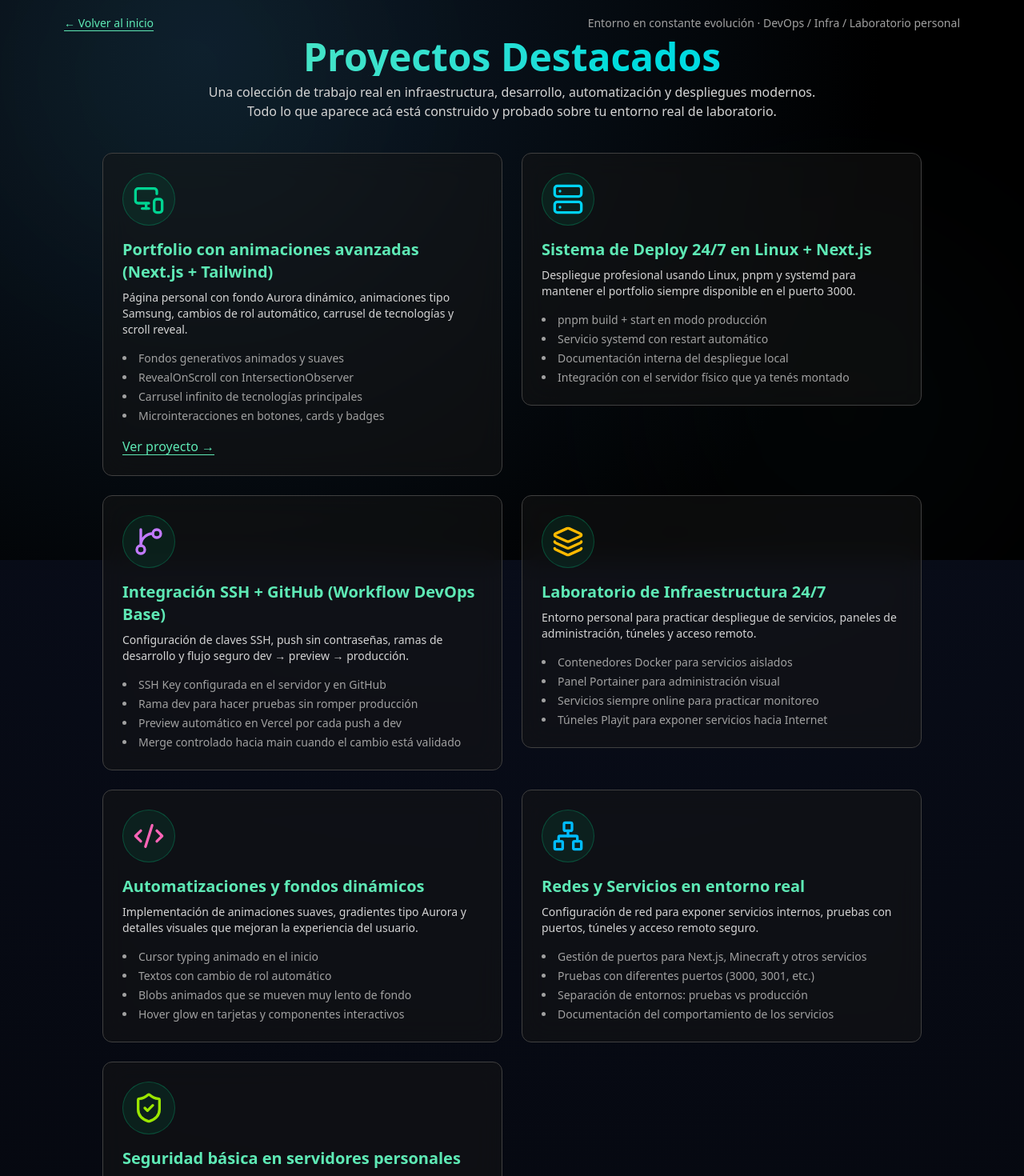
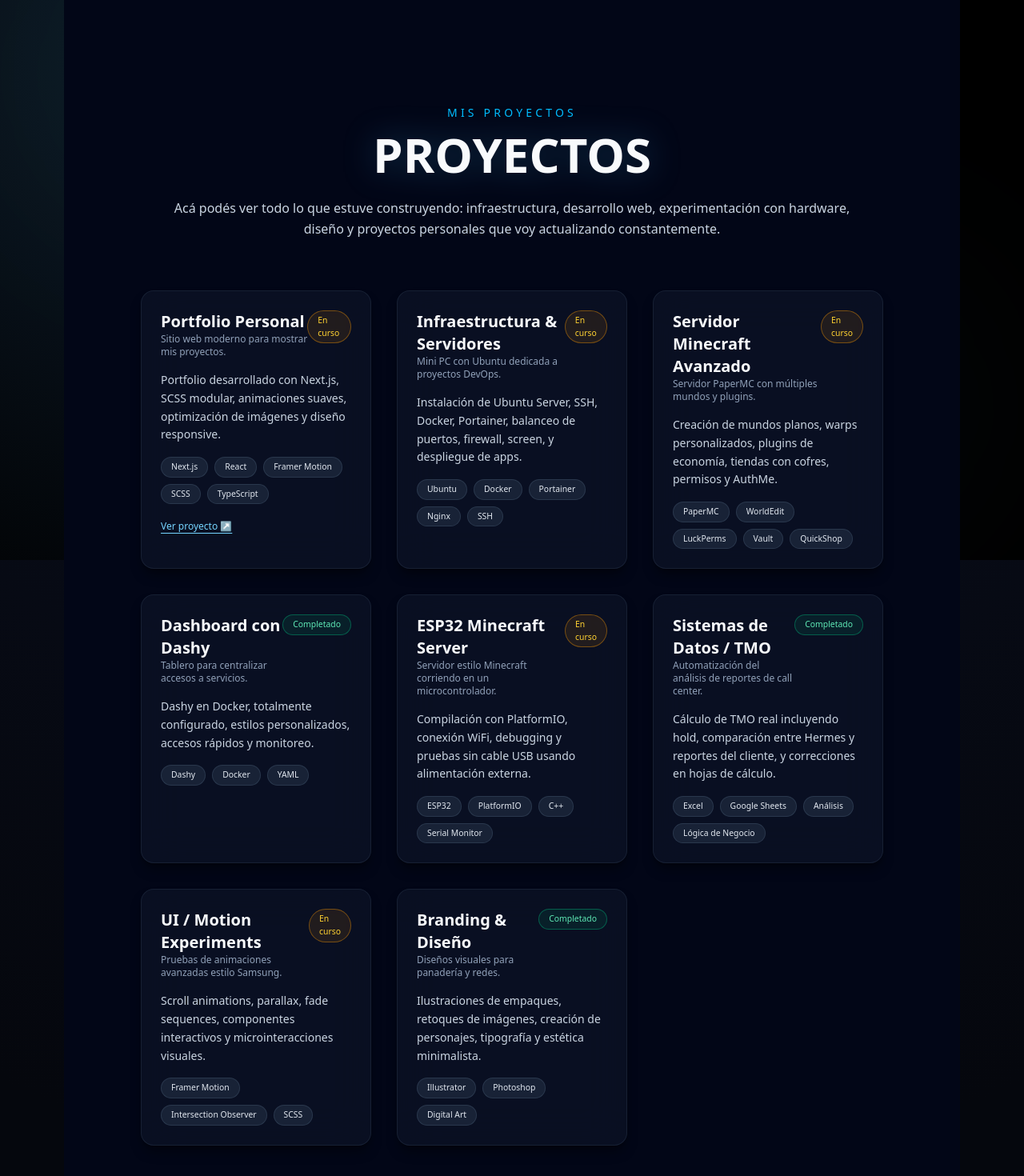
Before and after one commit to SebastianBrusca/seba-portfolio, a Next.js app: page /projects in a window 1280 px wide. Shown: the part 100-1570 px from the top of the page at 80% size. Built offline with nearby package versions, Linux system fonts and the light colour scheme.

Commit message:
Agregado de proyectos, animaciones y nueva UI

```diff
--- a/package.json
+++ b/package.json
@@ -9,6 +9,7 @@
     "lint": "eslint"
   },
   "dependencies": {
+    "framer-motion": "^12.23.25",
     "lucide-react": "^0.555.0",
     "next": "16.0.6",
     "react": "19.2.0",
--- a/src/app/page.tsx
+++ b/src/app/page.tsx
@@ -7,9 +7,9 @@ import Link from "next/link";
 import { useEffect, useState } from "react";
 
 const roles = [
-  "Administrador de sistemas",
-  "Entusiasta de DevOps",
-  "Técnico en hardware y redes",
+  "Administrador de sistemas.",
+  "Entusiasta de DevOps.",
+  "Técnico en hardware y redes.",
 ];
 
 export default function HomePage() {
@@ -41,7 +41,7 @@ export default function HomePage() {
 
               <div className="space-y-2">
                 <h1 className="text-3xl font-semibold tracking-tight sm:text-4xl lg:text-5xl">
-                  Sebastián <span className="text-emerald-400">Brusca</span>
+                  Sebastián A. <span className="text-emerald-400">Brusca</span>
                 </h1>
                 <p className="text-base text-neutral-300 sm:text-lg">
                   Técnico Electromecánico · Estudiante de DevOps
--- a/src/app/projects/page.tsx
+++ b/src/app/projects/page.tsx
@@ -1,225 +1,193 @@
 "use client";
 
+import Layout from "@/components/Layout";
+import { motion } from "framer-motion";
 import Link from "next/link";
-import Layout from "@/components/Layout";
-import RevealOnScroll from "@/components/RevealOnScroll";
-import {
-  Code2,
-  Server,
-  GitBranch,
-  MonitorSmartphone,
-  Layers,
-  Network,
-  ShieldCheck,
-} from "lucide-react";
 
-export default function ProjectsPage() {
-  const projects = [
+type ProjectStatus = "En curso" | "Completado";
+
+interface Project {
+  title: string;
+  summary: string;
+  description: string;
+  status: ProjectStatus;
+  tech: string[];
+  link?: string;
+}
+
+const projects: Project[] = [
   {
-      title: "Portfolio con animaciones avanzadas (Next.js + Tailwind)",
-      icon: <MonitorSmartphone className="w-10 h-10 text-emerald-400" />,
+    title: "Portfolio Personal",
+    summary: "Sitio web moderno para mostrar mis proyectos.",
     description:
-        "Página personal con fondo Aurora dinámico, animaciones tipo Samsung, cambios de rol automático, carrusel de tecnologías y scroll reveal.",
-      details: [
-        "Fondos generativos animados y suaves",
-        "RevealOnScroll con IntersectionObserver",
-        "Carrusel infinito de tecnologías principales",
-        "Microinteracciones en botones, cards y badges",
-      ],
-      link: "https://seba-portfolio-nine.vercel.app/",
+      "Portfolio desarrollado con Next.js, SCSS modular, animaciones suaves, optimización de imágenes y diseño responsive.",
+    status: "En curso",
+    tech: ["Next.js", "React", "Framer Motion", "SCSS", "TypeScript"],
+    link: "#",
   },
   {
-      title: "Sistema de Deploy 24/7 en Linux + Next.js",
-      icon: <Server className="w-10 h-10 text-cyan-400" />,
+    title: "Infraestructura & Servidores",
+    summary: "Mini PC con Ubuntu dedicada a proyectos DevOps.",
     description:
-        "Despliegue profesional usando Linux, pnpm y systemd para mantener el portfolio siempre disponible en el puerto 3000.",
-      details: [
-        "pnpm build + start en modo producción",
-        "Servicio systemd con restart automático",
-        "Documentación interna del despliegue local",
-        "Integración con el servidor físico que ya tenés montado",
-      ],
+      "Instalación de Ubuntu Server, SSH, Docker, Portainer, balanceo de puertos, firewall, screen, y despliegue de apps.",
+    status: "En curso",
+    tech: ["Ubuntu", "Docker", "Portainer", "Nginx", "SSH"],
   },
   {
-      title: "Integración SSH + GitHub (Workflow DevOps Base)",
-      icon: <GitBranch className="w-10 h-10 text-purple-400" />,
+    title: "Servidor Minecraft Avanzado",
+    summary: "Servidor PaperMC con múltiples mundos y plugins.",
     description:
-        "Configuración de claves SSH, push sin contraseñas, ramas de desarrollo y flujo seguro dev → preview → producción.",
-      details: [
-        "SSH Key configurada en el servidor y en GitHub",
-        "Rama dev para hacer pruebas sin romper producción",
-        "Preview automático en Vercel por cada push a dev",
-        "Merge controlado hacia main cuando el cambio está validado",
-      ],
+      "Creación de mundos planos, warps personalizados, plugins de economía, tiendas con cofres, permisos y AuthMe.",
+    status: "En curso",
+    tech: ["PaperMC", "WorldEdit", "LuckPerms", "Vault", "QuickShop"],
   },
   {
-      title: "Laboratorio de Infraestructura 24/7",
-      icon: <Layers className="w-10 h-10 text-amber-400" />,
+    title: "Dashboard con Dashy",
+    summary: "Tablero para centralizar accesos a servicios.",
     description:
-        "Entorno personal para practicar despliegue de servicios, paneles de administración, túneles y acceso remoto.",
-      details: [
-        "Contenedores Docker para servicios aislados",
-        "Panel Portainer para administración visual",
-        "Servicios siempre online para practicar monitoreo",
-        "Túneles Playit para exponer servicios hacia Internet",
-      ],
+      "Dashy en Docker, totalmente configurado, estilos personalizados, accesos rápidos y monitoreo.",
+    status: "Completado",
+    tech: ["Dashy", "Docker", "YAML"],
   },
   {
-      title: "Automatizaciones y fondos dinámicos",
-      icon: <Code2 className="w-10 h-10 text-pink-400" />,
+    title: "ESP32 Minecraft Server",
+    summary: "Servidor estilo Minecraft corriendo en un microcontrolador.",
     description:
-        "Implementación de animaciones suaves, gradientes tipo Aurora y detalles visuales que mejoran la experiencia del usuario.",
-      details: [
-        "Cursor typing animado en el inicio",
-        "Textos con cambio de rol automático",
-        "Blobs animados que se mueven muy lento de fondo",
-        "Hover glow en tarjetas y componentes interactivos",
-      ],
+      "Compilación con PlatformIO, conexión WiFi, debugging y pruebas sin cable USB usando alimentación externa.",
+    status: "En curso",
+    tech: ["ESP32", "PlatformIO", "C++", "Serial Monitor"],
   },
   {
-      title: "Redes y Servicios en entorno real",
-      icon: <Network className="w-10 h-10 text-sky-400" />,
+    title: "Sistemas de Datos / TMO",
+    summary: "Automatización del análisis de reportes de call center.",
     description:
-        "Configuración de red para exponer servicios internos, pruebas con puertos, túneles y acceso remoto seguro.",
-      details: [
-        "Gestión de puertos para Next.js, Minecraft y otros servicios",
-        "Pruebas con diferentes puertos (3000, 3001, etc.)",
-        "Separación de entornos: pruebas vs producción",
-        "Documentación del comportamiento de los servicios",
-      ],
+      "Cálculo de TMO real incluyendo hold, comparación entre Hermes y reportes del cliente, y correcciones en hojas de cálculo.",
+    status: "Completado",
+    tech: ["Excel", "Google Sheets", "Análisis", "Lógica de Negocio"],
   },
   {
-      title: "Seguridad básica en servidores personales",
-      icon: <ShieldCheck className="w-10 h-10 text-lime-400" />,
+    title: "UI / Motion Experiments",
+    summary: "Pruebas de animaciones avanzadas estilo Samsung.",
     description:
-        "Buenas prácticas iniciales para proteger accesos, tokens y despliegues en un entorno personal en crecimiento.",
-      details: [
-        "Uso de SSH en lugar de contraseñas planas",
-        "Revocación de tokens expuestos",
-        "Separación de cuentas y permisos",
-        "Primeros pasos hacia un entorno más seguro",
-      ],
+      "Scroll animations, parallax, fade sequences, componentes interactivos y microinteracciones visuales.",
+    status: "En curso",
+    tech: ["Framer Motion", "Intersection Observer", "SCSS"],
+  },
+  {
+    title: "Branding & Diseño",
+    summary: "Diseños visuales para panadería y redes.",
+    description:
+      "Ilustraciones de empaques, retoques de imágenes, creación de personajes, tipografía y estética minimalista.",
+    status: "Completado",
+    tech: ["Illustrator", "Photoshop", "Digital Art"],
   },
 ];
 
-  const roadmap = [
-    "Agregar monitoreo básico (logs, alertas simples, health checks).",
-    "Integrar pipeline de CI/CD para automatizar test + deploy.",
-    "Añadir más servicios en contenedores (bases de datos, paneles, bots).",
-    "Publicar proyectos adicionales de scripting en Python para automatizar tareas.",
-    "Documentar todo el laboratorio como si fuera un entorno de trabajo real.",
-  ];
+const cardVariants = {
+  hidden: { opacity: 0, y: 40 },
+  visible: (i: number) => ({
+    opacity: 1,
+    y: 0,
+    transition: { delay: i * 0.13, duration: 0.55, ease: "easeOut" },
+  }),
+};
 
+const ProjectsPage = () => {
   return (
     <Layout>
-      <div className="flex flex-col gap-10 py-8">
-        {/* Encabezado */}
-        <RevealOnScroll>
-          <div className="flex items-center justify-between mb-2">
-            <Link
-              href="/"
-              className="text-sm text-emerald-300 hover:text-emerald-200 transition underline underline-offset-4"
+      <main className="min-h-screen w-full flex flex-col items-center px-4 md:px-10 lg:px-24 pt-36 pb-20 bg-[#020617]">
+
+        {/* Título */}
+        <motion.section
+          initial={{ opacity: 0, y: 20 }}
+          animate={{ opacity: 1, y: 0 }}
+          transition={{ duration: 0.6 }}
+          className="max-w-4xl text-center mb-16"
         >
-              ← Volver al inicio
-            </Link>
-            <span className="text-xs md:text-sm text-neutral-400">
-              Entorno en constante evolución · DevOps / Infra / Laboratorio personal
+          <p className="text-sm uppercase tracking-[0.3em] text-sky-400 mb-3">
+            Mis proyectos
+          </p>
+
+          <h1 className="text-4xl md:text-6xl font-bold text-slate-50 mb-6 drop-shadow-[0_0_20px_rgba(56,189,248,0.25)]">
+            PROYECTOS
+          </h1>
+
+          <p className="text-sm md:text-base text-slate-300 leading-relaxed">
+            Acá podés ver todo lo que estuve construyendo: infraestructura,
+            desarrollo web, experimentación con hardware, diseño y proyectos
+            personales que voy actualizando constantemente.
+          </p>
+        </motion.section>
+
+        {/* Grid de tarjetas */}
+        <section className="w-full max-w-6xl grid gap-6 md:gap-8 md:grid-cols-2 lg:grid-cols-3">
+          {projects.map((project, index) => (
+            <motion.article
+              key={project.title}
+              custom={index}
+              initial="hidden"
+              whileInView="visible"
+              viewport={{ once: true, amount: 0.25 }}
+              variants={cardVariants}
+              className="group relative overflow-hidden rounded-2xl border border-slate-800/70 bg-slate-900/60 backdrop-blur-xl p-6 flex flex-col gap-4 shadow-lg shadow-black/40"
+            >
+              {/* Efecto glow */}
+              <div className="pointer-events-none absolute inset-0 opacity-0 group-hover:opacity-100 transition duration-300 bg-[radial-gradient(circle_at_top,_rgba(56,189,248,0.18),_transparent_65%)]" />
+
+              {/* Header */}
+              <div className="relative flex justify-between items-start">
+                <div>
+                  <h2 className="text-xl font-semibold text-slate-50">
+                    {project.title}
+                  </h2>
+                  <p className="text-xs text-slate-400">{project.summary}</p>
+                </div>
+
+                <span
+                  className={`text-[0.65rem] px-3 py-1 rounded-full font-medium border
+                  ${
+                    project.status === "Completado"
+                      ? "bg-emerald-500/10 text-emerald-300 border-emerald-500/40"
+                      : "bg-amber-500/10 text-amber-300 border-amber-500/40"
+                  }`}
+                >
+                  {project.status}
                 </span>
               </div>
 
-          <h1 className="text-4xl md:text-5xl font-bold text-center bg-gradient-to-r from-emerald-300 to-cyan-400 bg-clip-text text-transparent">
-            Proyectos Destacados
-          </h1>
-          <p className="text-center text-neutral-300 max-w-3xl mx-auto mt-2">
-            Una colección de trabajo real en infraestructura, desarrollo,
-            automatización y despliegues modernos. Todo lo que aparece acá está
-            construido y probado sobre tu entorno real de laboratorio.
+              {/* Descripción */}
+              <p className="text-xs md:text-sm text-slate-300 leading-relaxed">
+                {project.description}
               </p>
-        </RevealOnScroll>
 
-        {/* Grid de proyectos */}
-        <div className="grid grid-cols-1 md:grid-cols-2 gap-6 max-w-5xl mx-auto">
-          {projects.map((p, i) => (
-            <RevealOnScroll key={i}>
-              <div
-                suppressHydrationWarning
-                className="
-                  group relative overflow-hidden
-                  bg-neutral-900/50 border border-neutral-700 rounded-xl p-6
-                  hover:border-emerald-400 hover:shadow-lg hover:shadow-emerald-500/10
-                  transition-all duration-300 backdrop-blur-lg
-                  hover:-translate-y-1 hover:scale-[1.01]
-                "
+              {/* Tecnologías */}
+              <div className="flex flex-wrap gap-2">
+                {project.tech.map((tech) => (
+                  <span
+                    key={tech}
+                    className="text-[0.65rem] px-3 py-1 rounded-full bg-slate-800/80 text-slate-200 border border-slate-700/70 group-hover:border-sky-400/60 group-hover:text-sky-200 transition"
                   >
-                {/* Barra de luz animada arriba */}
-                <span
-                  className="
-                    pointer-events-none absolute inset-x-0 -top-px h-px
-                    bg-gradient-to-r from-transparent via-emerald-400/70 to-transparent
-                    opacity-0 group-hover:opacity-100 transition-opacity duration-500
-                  "
-                />
-
-                {/* Icono dentro de círculo animado */}
-                <div
-                  className="
-                    mb-4 inline-flex items-center justify-center rounded-full
-                    border border-emerald-500/30 bg-emerald-500/10 p-3
-                    group-hover:bg-emerald-500/20 group-hover:scale-110
-                    transition-all duration-300
-                  "
-                >
-                  {p.icon}
-                </div>
-
-                <h2 className="text-xl font-bold mb-2 text-emerald-300">
-                  {p.title}
-                </h2>
-                <p className="text-neutral-300 text-sm mb-4">{p.description}</p>
-
-                <ul className="list-disc list-inside text-neutral-400 text-sm space-y-1">
-                  {p.details.map((d, j) => (
-                    <li key={j}>{d}</li>
-                  ))}
-                </ul>
-
-                {p.link && (
-                  <a
-                    href={p.link}
-                    target="_blank"
-                    rel="noreferrer"
-                    className="
-                      inline-flex items-center gap-1 mt-4 text-emerald-300
-                      hover:text-emerald-200 underline underline-offset-4
-                      transition
-                    "
-                  >
-                    Ver proyecto →
-                  </a>
-                )}
-              </div>
-            </RevealOnScroll>
+                    {tech}
+                  </span>
                 ))}
               </div>
 
-        {/* Roadmap / Próximos pasos */}
-        <RevealOnScroll>
-          <section className="max-w-4xl mx-auto mt-4 bg-neutral-900/60 border border-neutral-700 rounded-2xl p-6 md:p-8 backdrop-blur-lg">
-            <h2 className="text-2xl md:text-3xl font-bold text-emerald-300 mb-3">
-              Próximos pasos y roadmap
-            </h2>
-            <p className="text-neutral-300 text-sm mb-4">
-              Además de los proyectos que ya están funcionando, tengo una lista de
-              cosas que quiero seguir construyendo sobre este mismo laboratorio:
-            </p>
-            <ul className="list-disc list-inside text-neutral-300 text-sm space-y-2">
-              {roadmap.map((item, idx) => (
-                <li key={idx}>{item}</li>
+              {/* Link */}
+              {project.link && (
+                <Link
+                  href={project.link}
+                  target="_blank"
+                  className="text-xs mt-1 text-sky-300 hover:text-sky-200 underline underline-offset-4"
+                >
+                  Ver proyecto ↗
+                </Link>
+              )}
+            </motion.article>
           ))}
-            </ul>
         </section>
-        </RevealOnScroll>
-      </div>
+      </main>
     </Layout>
   );
-}
+};
+
+export default ProjectsPage;
```
Also changed, not shown: 2 other files (tests, documents, lock files or other folders). Lines whose indentation alone changed are shown as unchanged.
